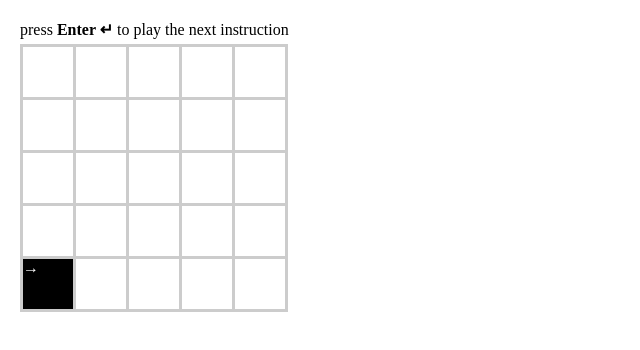
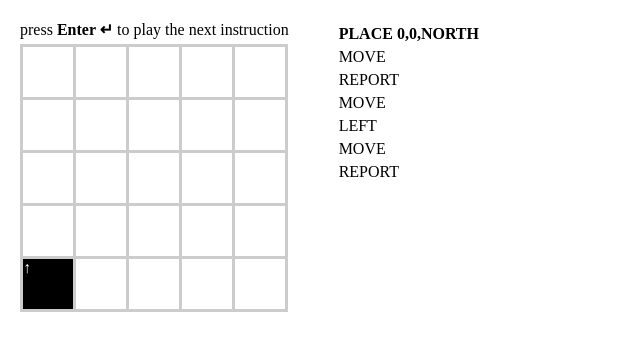
Before and after one commit to siseko/toybot, a React (Create React App) app: page / in a window 1280 px wide. Shown: the top 350 px of the page, without its empty margins (0-640 px from the left). Built offline with nearby package versions, Linux system fonts and the light colour scheme.

Commit message:
shows instructions

```diff
--- a/src/App.tsx
+++ b/src/App.tsx
@@ -3,12 +3,23 @@ import getStartIndex from "./helpers/getStartIndex";
 import useRobotState from "./hooks/useRobotState";
 import { Table } from "./Table";
 import { Action } from "./types";
+import styled from "styled-components";
+import { Instructions } from "./Instructions";
+import printState from "./helpers/printState";
+
+const Layout = styled.div(() => ({
+  display: "flex",
+  gap: 50,
+}));
 
 const actions: Action[] = [
-  { type: "PLACE", payload: { x: 0, y: 0, direction: "EAST" } },
+  { type: "PLACE", payload: { x: 0, y: 0, direction: "NORTH" } },
   { type: "MOVE", payload: null },
   { type: "REPORT", payload: null },
   { type: "MOVE", payload: null },
+  { type: "LEFT", payload: null },
+  { type: "MOVE", payload: null },
+  { type: "REPORT", payload: null },
 ];
 
 function App() {
@@ -28,15 +39,16 @@ function App() {
   }, []);
 
   return (
-    <>
+    <Layout>
       <div>
-        press <strong>Enter &crarr;</strong> to play the next instruction
+        <div>
+          press <strong>Enter &crarr;</strong> to play the next instruction
+        </div>
+        <Table robot={robot} />
+        {report !== null ? <p>{printState(robot)}</p> : null}
       </div>
-      <Table robot={robot} />
-      {report !== null ? (
-        <p>{`${robot?.x}, ${robot?.y}, ${robot?.direction}`}</p>
-      ) : null}
-    </>
+      <Instructions instructions={actions} currentIndex={actionIndex} />
+    </Layout>
   );
 }
 
--- /dev/null
+++ b/src/Instructions/Instructions.tsx
@@ -0,0 +1,28 @@
+import React from "react";
+import styled from "styled-components";
+import printState from "../helpers/printState";
+import { Action } from "../types";
+
+const Instruction = styled.li<{ isActive: boolean }>(({ isActive }) => ({
+  fontWeight: isActive ? "bold" : undefined,
+  paddingTop: 5,
+}));
+
+interface Props {
+  instructions: Action[];
+  currentIndex: number;
+}
+
+const Instructions = ({ instructions, currentIndex }: Props) => {
+  return (
+    <ul>
+      {instructions.map((i, index) => (
+        <Instruction key={index} isActive={index === currentIndex}>
+          {i.type} {printState(i.payload)}
+        </Instruction>
+      ))}
+    </ul>
+  );
+};
+
+export default Instructions;
--- /dev/null
+++ b/src/Instructions/index.ts
@@ -0,0 +1 @@
+export { default as Instructions } from "./Instructions";
--- /dev/null
+++ b/src/helpers/printState.ts
@@ -0,0 +1,6 @@
+import { RobotState } from "../types";
+
+const printState = (state: RobotState | null) =>
+  state !== null ? `${state?.x},${state?.y},${state?.direction}` : null;
+
+export default printState;
```
